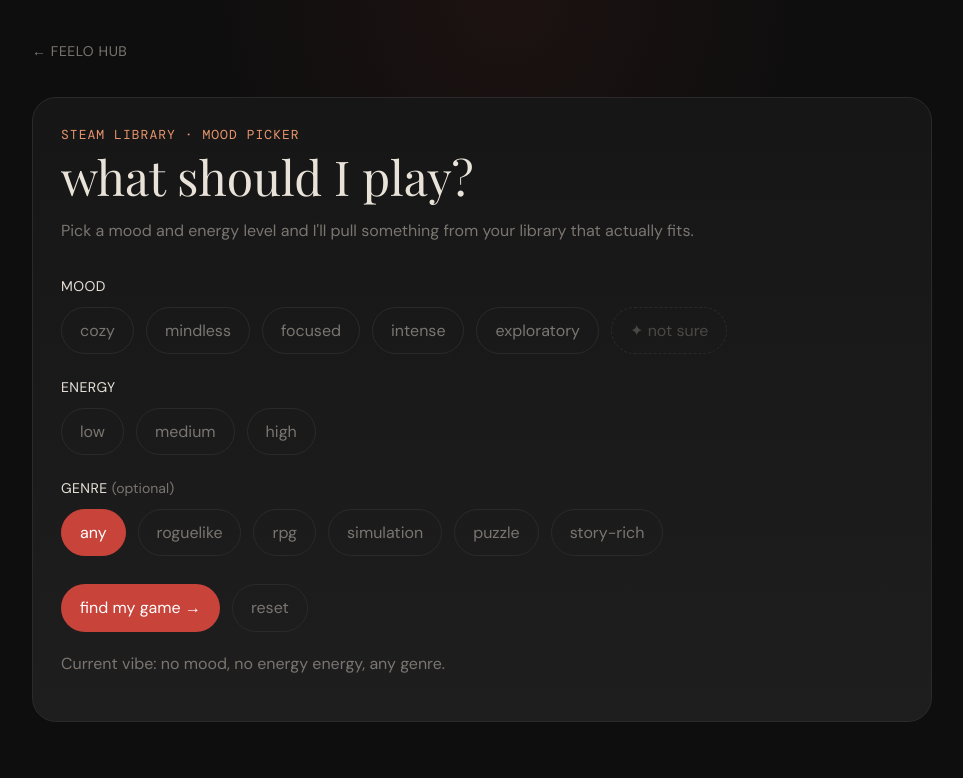
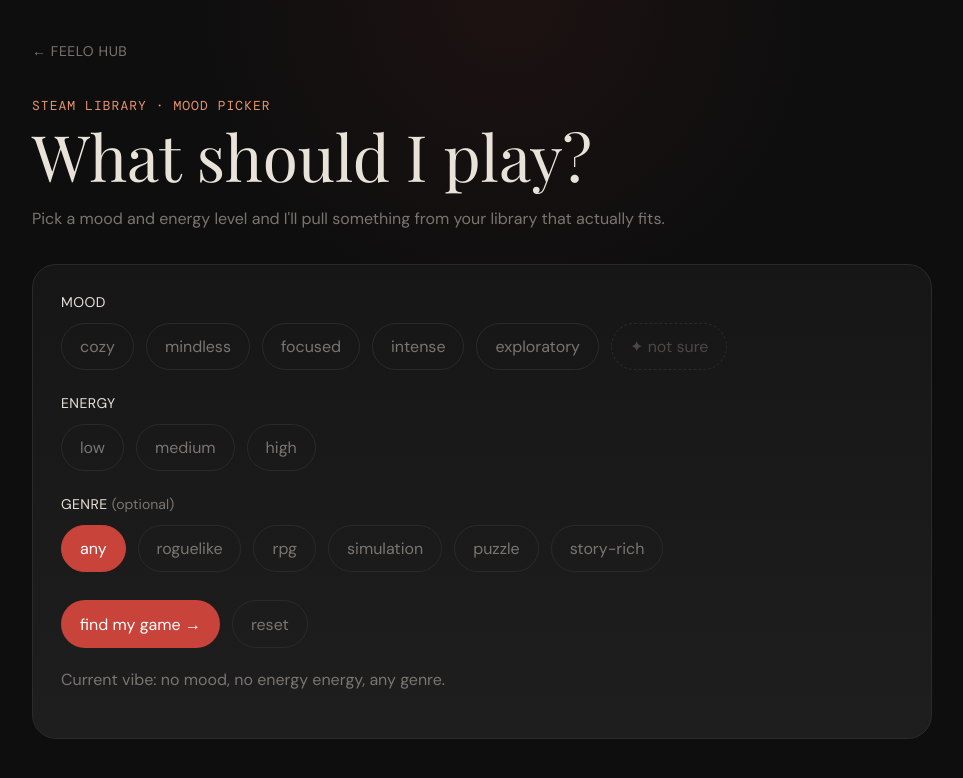
Before and after one commit to lunatheomilo/feelo-hub, a website: page public/game-picker.html in a window 1280 px wide. Shown: the whole page, without its empty margins (133-1096 px from the left). Drawn offline with nearby package versions, Linux system fonts and the light colour scheme; a web font is replaced by a local one.

Commit message:
fix: move hero outside panel, increase h1 size

```diff
--- a/public/game-picker.css
+++ b/public/game-picker.css
@@ -96,7 +96,7 @@ h2 {
 }
 
 h1 {
-  font-size: clamp(28px, 4vw, 48px);
+  font-size: clamp(36px, 5.5vw, 64px);
   margin-bottom: 16px;
 }
 
--- a/public/game-picker.html
+++ b/public/game-picker.html
@@ -15,16 +15,16 @@
         <a href="./index.html" class="back-link">← feelo hub</a>
       </nav>
 
+      <header class="hero">
+        <p class="eyebrow">steam library · mood picker</p>
+        <h1>What should I play?</h1>
+        <p class="hero-copy">
+          Pick a mood and energy level and I'll pull something from your library that actually fits.
+        </p>
+      </header>
+
       <!-- Normal selection panel -->
       <section class="panel" id="normal-panel">
-
-        <header class="hero">
-          <p class="eyebrow">steam library · mood picker</p>
-          <h1>what should I play?</h1>
-          <p class="hero-copy">
-            Pick a mood and energy level and I'll pull something from your library that actually fits.
-          </p>
-        </header>
 
         <div class="field-group">
           <span class="field-label">mood</span>
```
